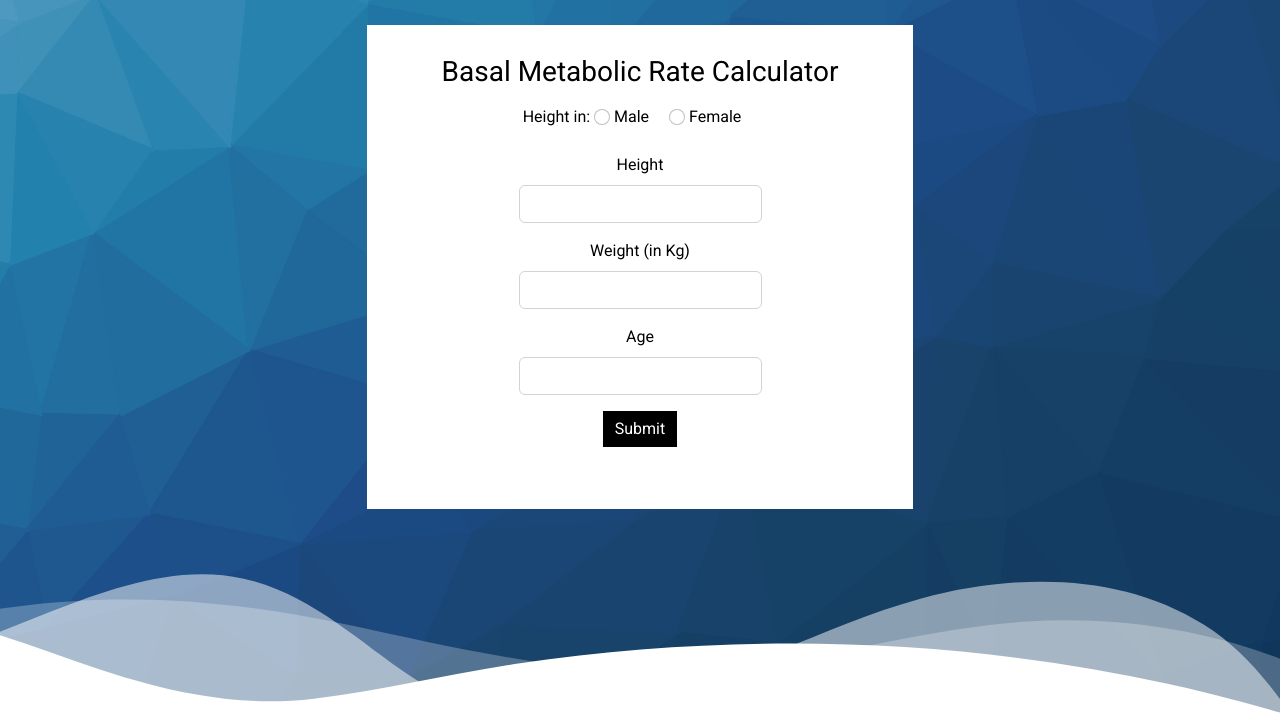
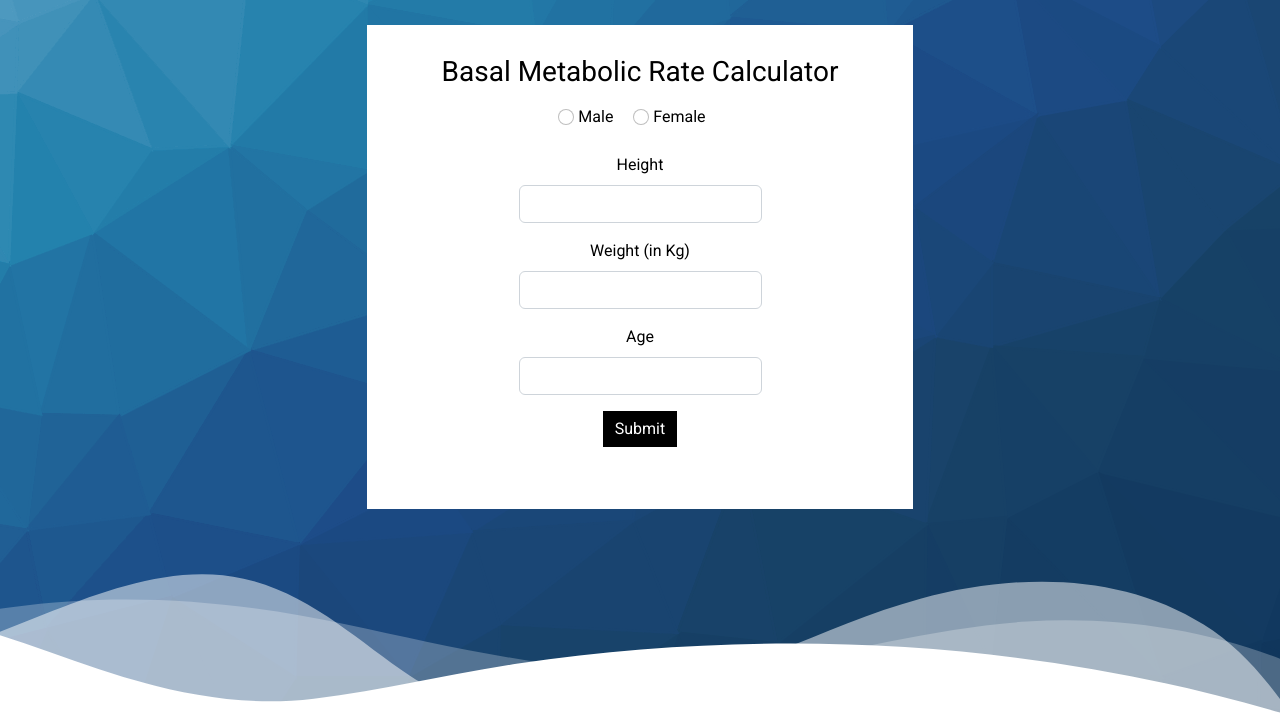
Before and after one commit to renjithroy/heal-calculator, a plain HTML site: page forms/bmr.html in a window 1280 px wide. Shown: the part 80-800 px from the top of the page. Drawn offline with nearby package versions, Linux system fonts and the light colour scheme.

Commit message:
Update bmr.html

```diff
--- a/forms/bmr.html
+++ b/forms/bmr.html
@@ -36,7 +36,6 @@
                         <p class="errorMsg"></p>
                     </div>
                     <div class="form-check-inline">
-                        <label for="">Height in: </label>
                         <input class="form-check-input" type="radio" value="male" name="flexRadioDefault"
                             id="flexRadioDefault1">
                         <label class="form-check-label" for="flexRadioDefault1">
```
